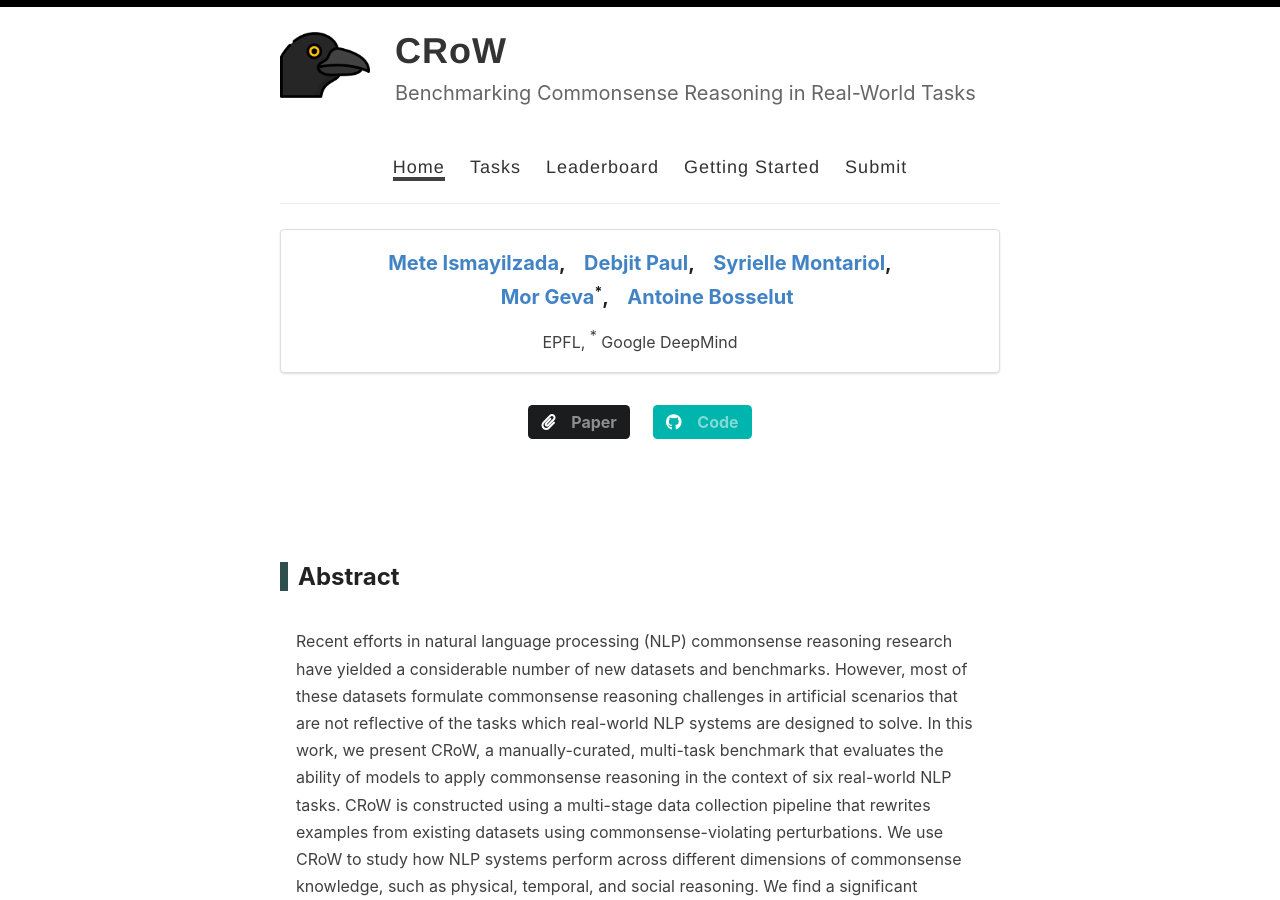
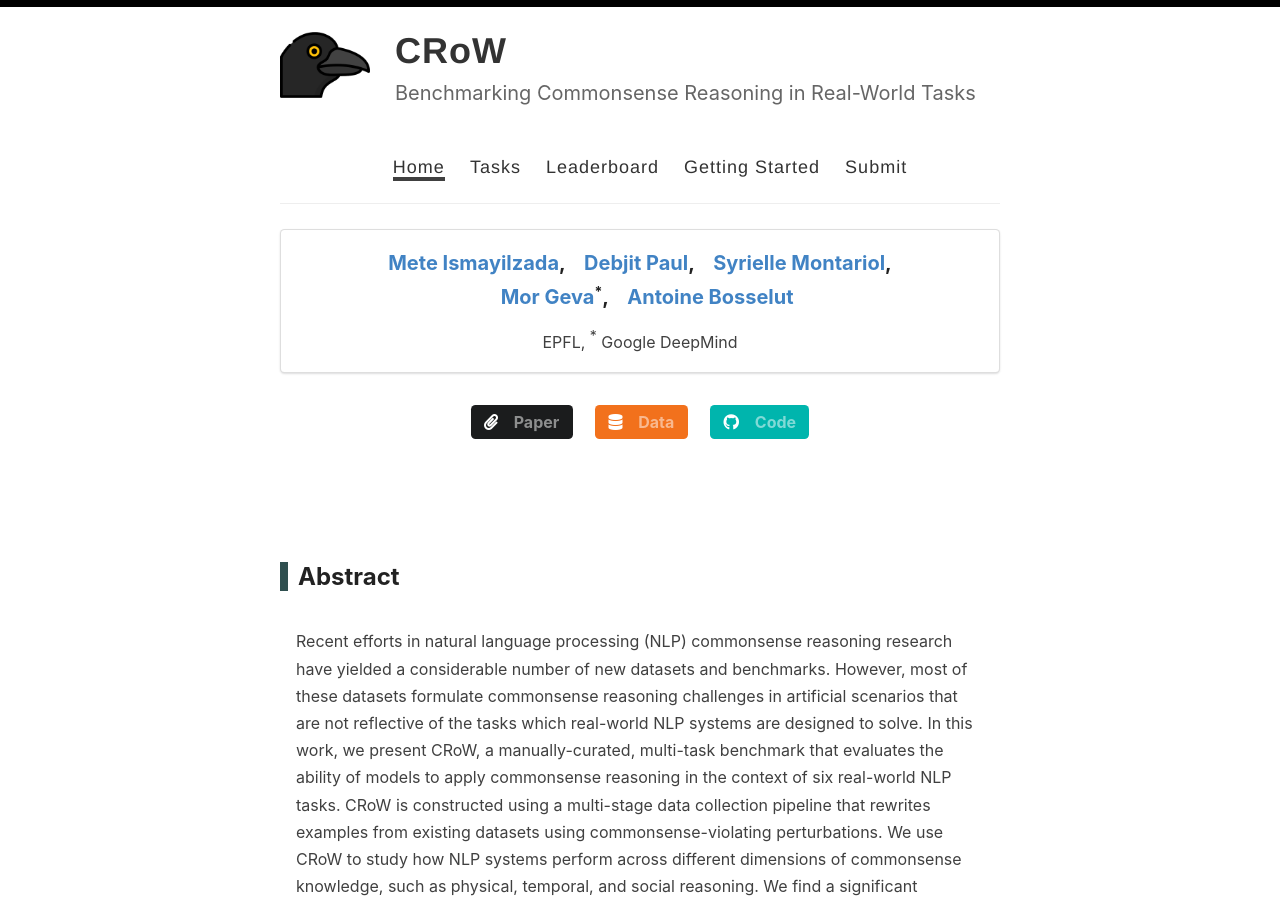
Before and after one commit to mismayil/crow, a Jekyll site: the page built from website/index.html, in a window 1280 px wide and 900 px high. Built offline with Jekyll 4.4.1, drawn with Linux system fonts in a browser that asks for light colours; nearby versions of some CDN libraries; the list of posts is cut into pages by our own code.

Commit message:
add data button

```diff
--- a/website/index.html
+++ b/website/index.html
@@ -15,6 +15,11 @@ canonical_url: https://mete.is/crow/
     <div class="ui large black label">
         <i class="paperclip icon"></i>
         <a href="http://arxiv.org/abs/2310.15239" target="_blank">Paper</a>
+    </div>
+    &nbsp;&nbsp;
+    <div class="ui large orange label">
+        <i class="database icon"></i>
+        <a href="https://mete.is/crow/tasks" target="_blank">Data</a>
     </div>
     &nbsp;&nbsp;
     <div class="ui large teal label">
```
